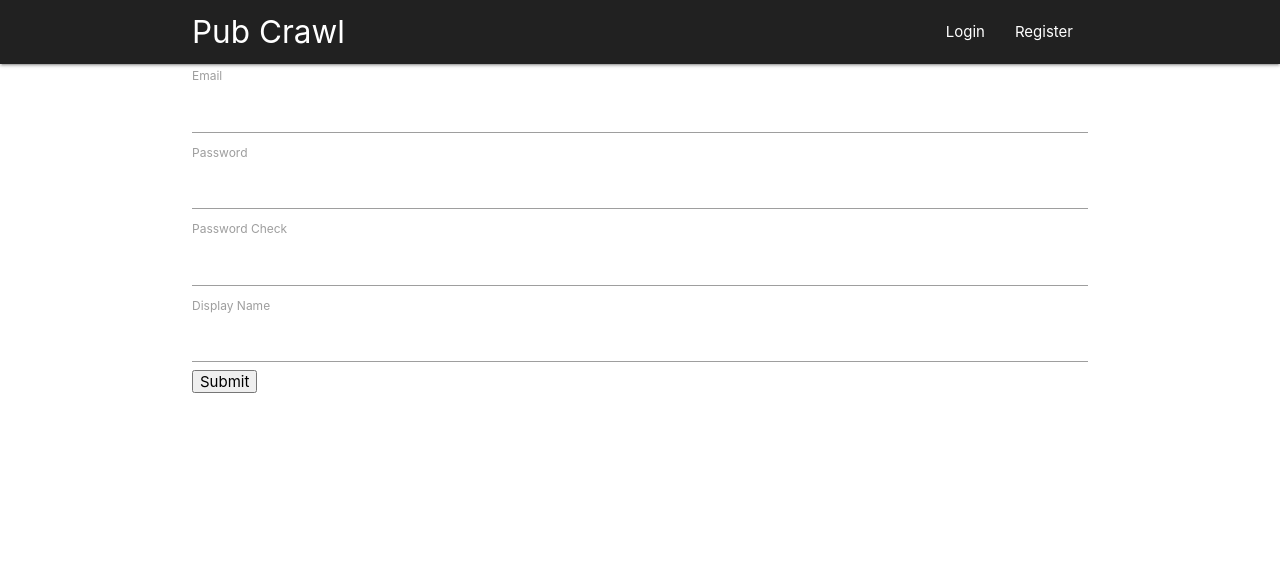
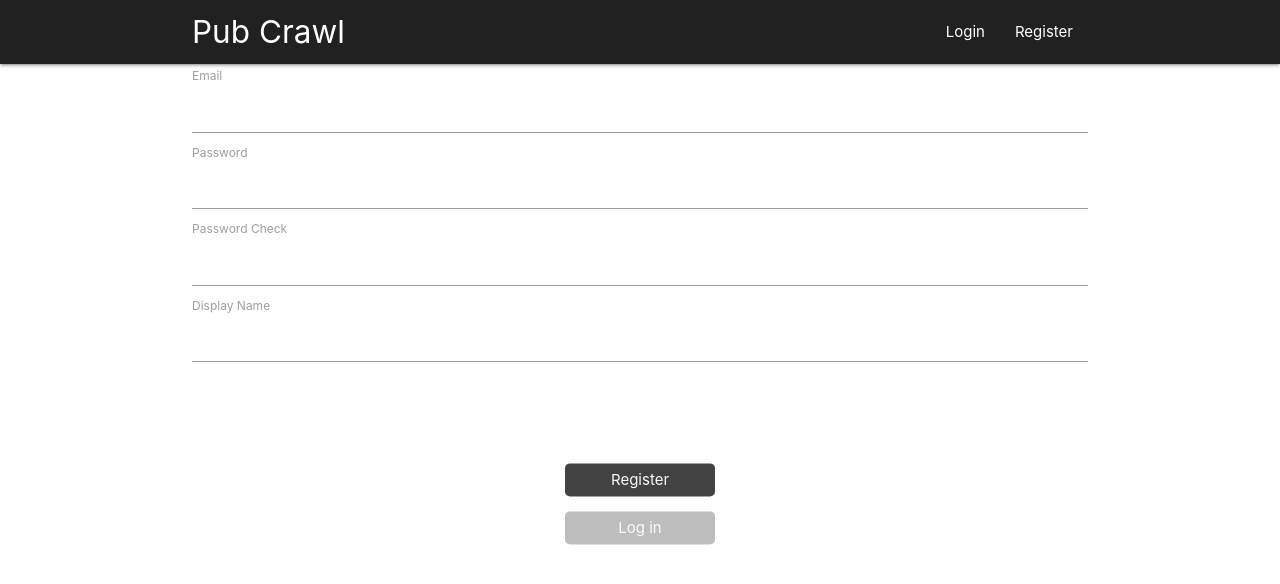
Before and after one commit to floressuarezalvaro/PubCrawl, a React (Create React App) app in the folder client/: page /register in a window 1280 px wide. Shown: the top 584 px of the page. Built offline with nearby package versions, Linux system fonts and the light colour scheme.

Commit message:
register, login, and app.js history updates

```diff
--- a/client/src/Pages/Login.js
+++ b/client/src/Pages/Login.js
@@ -7,6 +7,10 @@ const Login = () => {
   const [form, setForm] = useState();
   const { userData, setUserData } = useContext(UserContext);
   const history = useHistory();
+
+  const register = () => {
+    history.push("/register");
+  };
 
   const onChange = (e) => {
     setForm({ ...form, [e.target.name]: e.target.value });
@@ -33,6 +37,34 @@ const Login = () => {
     if (userData.user) history.push("/");
   }, [userData.user, history]);
 
+  const buttonStyle1 = {
+    color: "#fafafa",
+    backgroundColor: "#424242",
+    border: "0px",
+    borderRadius: "5px",
+    width: "150px",
+    padding: "8px 10px",
+    margin: "0",
+    position: "absolute",
+    left: "50%",
+    top: "40%",
+    transform: "translate(-50%, -50%)",
+  };
+
+  const buttonStyle2 = {
+    color: "#fafafa",
+    backgroundColor: "#bdbdbd",
+    border: "0px",
+    borderRadius: "5px",
+    width: "150px",
+    padding: "8px 10px",
+    margin: "0",
+    position: "absolute",
+    left: "50%",
+    top: "46%",
+    transform: "translate(-50%, -50%)",
+  };
+
   return (
     <div>
       <form className="container" onSubmit={submitLoginForm}>
@@ -40,7 +72,13 @@ const Login = () => {
         <input onChange={onChange} type="text" name="email" />
         <label>Password</label>
         <input onChange={onChange} type="text" name="password" />
-        <input type="submit" />
+        <input style={buttonStyle1} type="submit" value="Log in" />
+        <input
+          style={buttonStyle2}
+          onClick={register}
+          type="submit"
+          value="Register"
+        />
       </form>
     </div>
   );
--- a/client/src/Pages/Register.js
+++ b/client/src/Pages/Register.js
@@ -15,7 +15,9 @@ const Register = () => {
 
     try {
       const newUser = await axios.post("/users/register", form);
+
       console.log(newUser);
+      history.push("/");
     } catch (err) {
       console.log(err.response);
     }
@@ -23,6 +25,34 @@ const Register = () => {
 
   const logIn = () => {
     history.push("/");
+  };
+
+  const buttonStyle1 = {
+    color: "#fafafa",
+    backgroundColor: "#424242",
+    border: "0px",
+    borderRadius: "5px",
+    width: "150px",
+    padding: "8px 10px",
+    margin: "0",
+    position: "absolute",
+    left: "50%",
+    top: "60%",
+    transform: "translate(-50%, -50%)",
+  };
+
+  const buttonStyle2 = {
+    color: "#fafafa",
+    backgroundColor: "#bdbdbd",
+    border: "0px",
+    borderRadius: "5px",
+    width: "150px",
+    padding: "8px 10px",
+    margin: "0",
+    position: "absolute",
+    left: "50%",
+    top: "66%",
+    transform: "translate(-50%, -50%)",
   };
 
   return (
@@ -36,7 +66,13 @@ const Register = () => {
         <input onChange={onChange} type="text" name="passwordCheck" />
         <label>Display Name</label>
         <input onChange={onChange} type="text" name="displayName" />
-        <input onClick={logIn} type="submit" />
+        <input style={buttonStyle1} type="submit" value="Register" />
+        <input
+          style={buttonStyle2}
+          onClick={logIn}
+          type="submit"
+          value="Log in"
+        />
       </form>
     </div>
   );
--- a/client/src/index.js
+++ b/client/src/index.js
@@ -3,7 +3,6 @@ import ReactDOM from "react-dom";
 import "./index.css";
 import App from "./App";
 import reportWebVitals from "./reportWebVitals";
-import "materialize-css/dist/css/materialize.min.css";
 
 ReactDOM.render(
   <React.StrictMode>
@@ -12,5 +11,4 @@ ReactDOM.render(
   document.getElementById("root")
 );
 
-
 reportWebVitals();
```
